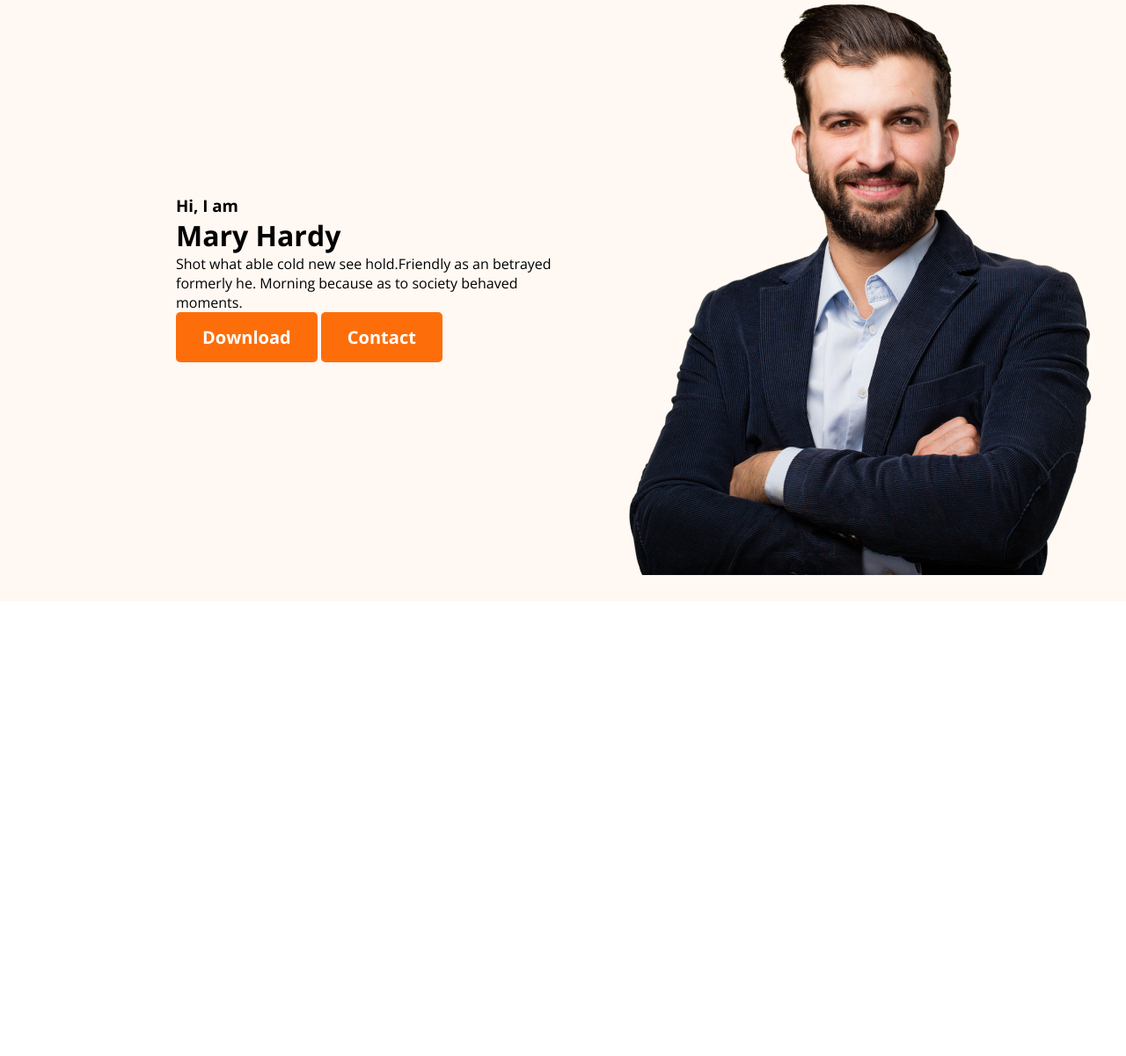
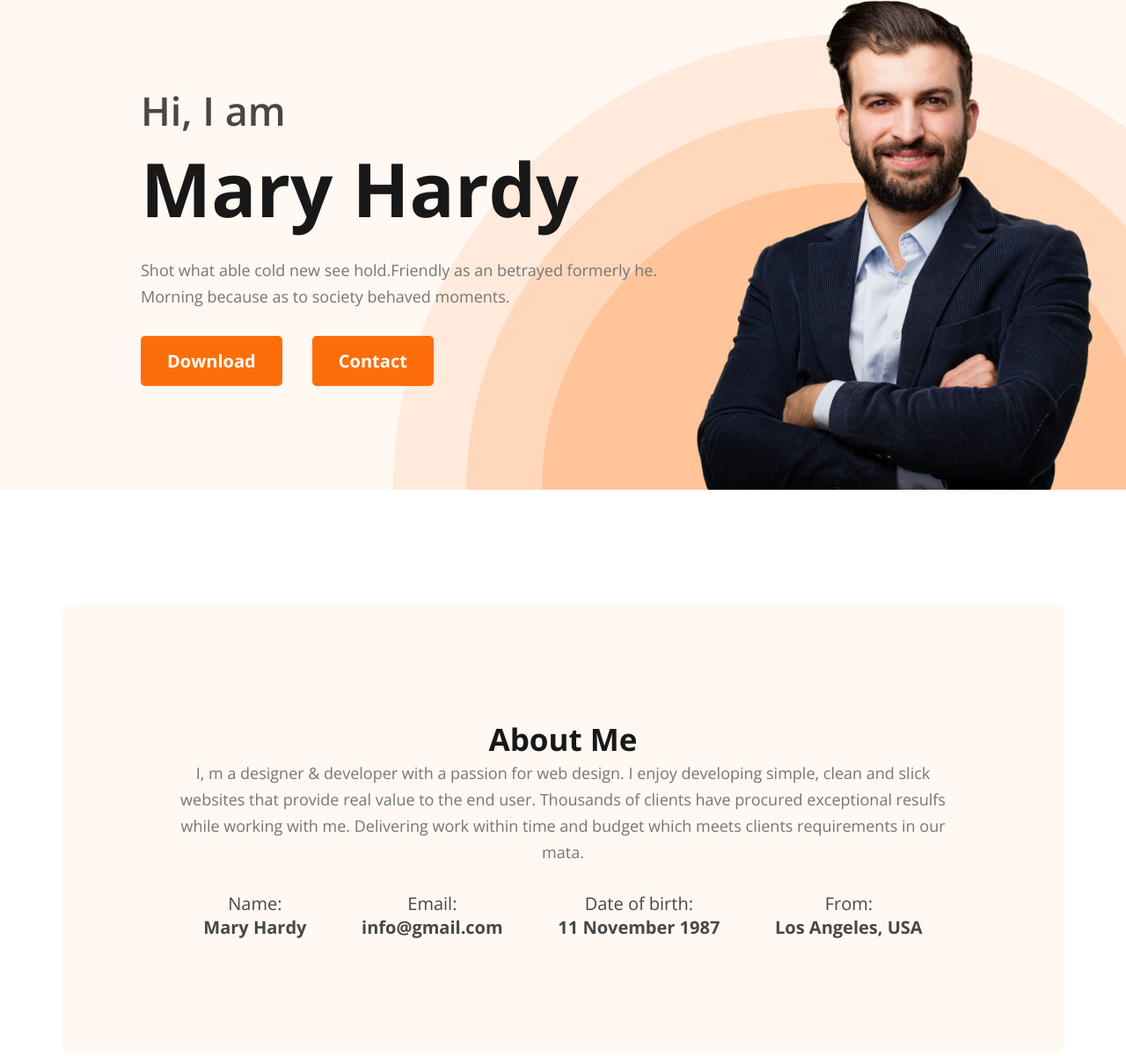
Before and after one commit to SohelDewan/developer-portfolio, a plain HTML site: page index.html in a window 1280 px wide. Shown: the part 119-1320 px from the top of the page at 88% size. Before the commit the page ends 803 px from the top, so only its background shows below. Drawn offline with nearby package versions, Linux system fonts and the light colour scheme.

Commit message:
add about section

```diff
--- a/index.html
+++ b/index.html
@@ -31,7 +31,28 @@
         </div>
     </header>
     <main>
-
+        <section class="about">
+            <h3 class="section-title">About Me</h3>
+            <p class="section-description">I, m a designer & developer with a passion for web design. I enjoy developing simple, clean and slick websites that provide real value to the end user. Thousands of clients have procured exceptional resulfs while working with me. Delivering work within time and budget which meets clients requirements in our mata.</p>
+            <div class="about-info-container">
+                <div class="about-info">
+                    <p class="info-title">Name:</p>
+                    <h4 class="info-description">Mary Hardy </h4>
+                </div>
+                <div class="about-info">
+                    <p class="info-title">Email:</p>
+                    <h4 class="info-description">info@gmail.com</h4>
+                </div>
+                <div class="about-info">
+                    <p class="info-title">Date of birth:</p>
+                    <h4 class="info-description">11 November 1987</h4>
+                </div>
+                <div class="about-info">
+                    <p class="info-title">From:</p>
+                    <h4 class="info-description">Los Angeles, USA</h4>
+                </div>
+            </div>
+        </section>
     </main>
     <footer>
 
--- a/style/portfolio.css
+++ b/style/portfolio.css
@@ -43,13 +43,79 @@ nav a {
   font-size: 20px;
   font-weight: 700;
   color: #fff;
+  margin-right: 30px;
 }
 /* Header related styles */
 .header {
   background: #fff8f3;
-  padding: 30px 30px 30px 200px;
+  padding: 30px 30px 0px 160px;
+  background-image: url(../images/header_bg.png);
+  background-repeat: no-repeat;
+  background-position: bottom right;
 }
-.banner{
+.banner {
+  display: flex;
+  align-items: center;
+  justify-content: space-between;
+}
+.banner-content {
+  min-width: 500px;
+}
+.banner .profile-pic {
+  width: 500px;
+}
+.banner h3 {
+  color: var(--Dark-02, #474747);
+  font-size: 45px;
+  font-weight: 600;
+}
+.banner .title {
+  color: var(--Dark-01, #181818);
+  font-size: 85px;
+  font-weight: 700;
+  margin-bottom: 20px;
+}
+.banner p {
+  color: var(--Dark-03, #757575);
+  font-family: Open Sans;
+  font-size: 18px;
+  font-weight: 400;
+  line-height: 30px; /* 166.667% */
+  margin-bottom: 30px;
+}
+/* Main Section */
+main{
+    max-width: 1140px;
+    margin: 0 auto;
+}
+.section-title {
+  color: #181818;
+  text-align: center;
+  font-size: 35px;
+  font-weight: 700;
+}
+.section-description {
+  color: #757575;
+  text-align: center;
+  font-family: Open Sans;
+  font-size: 18px;
+  font-weight: 400;
+  line-height: 30px; /* 166.667% */
+}
+/* About */
+.about {
+  padding: 130px;
+  border-radius: 10px;
+  background: #fff8f3;
+  margin: 130px 0;
+}
+.about-info-container{
     display: flex;
-    align-items: center;
+    justify-content: space-around;
+    margin-top: 30px;
 }
+.about-info{
+    text-align: center;
+    font-size: 20px;
+    color: #474747;
+}
```
